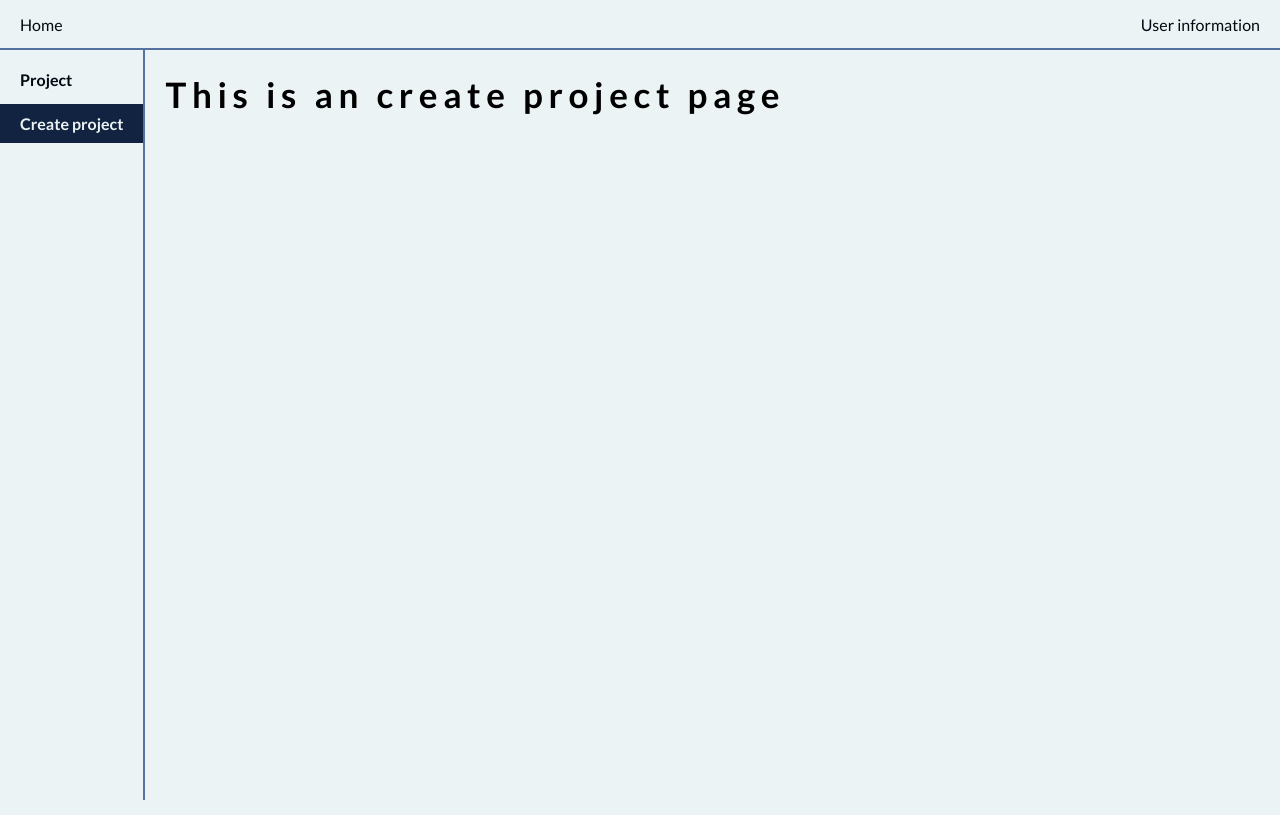
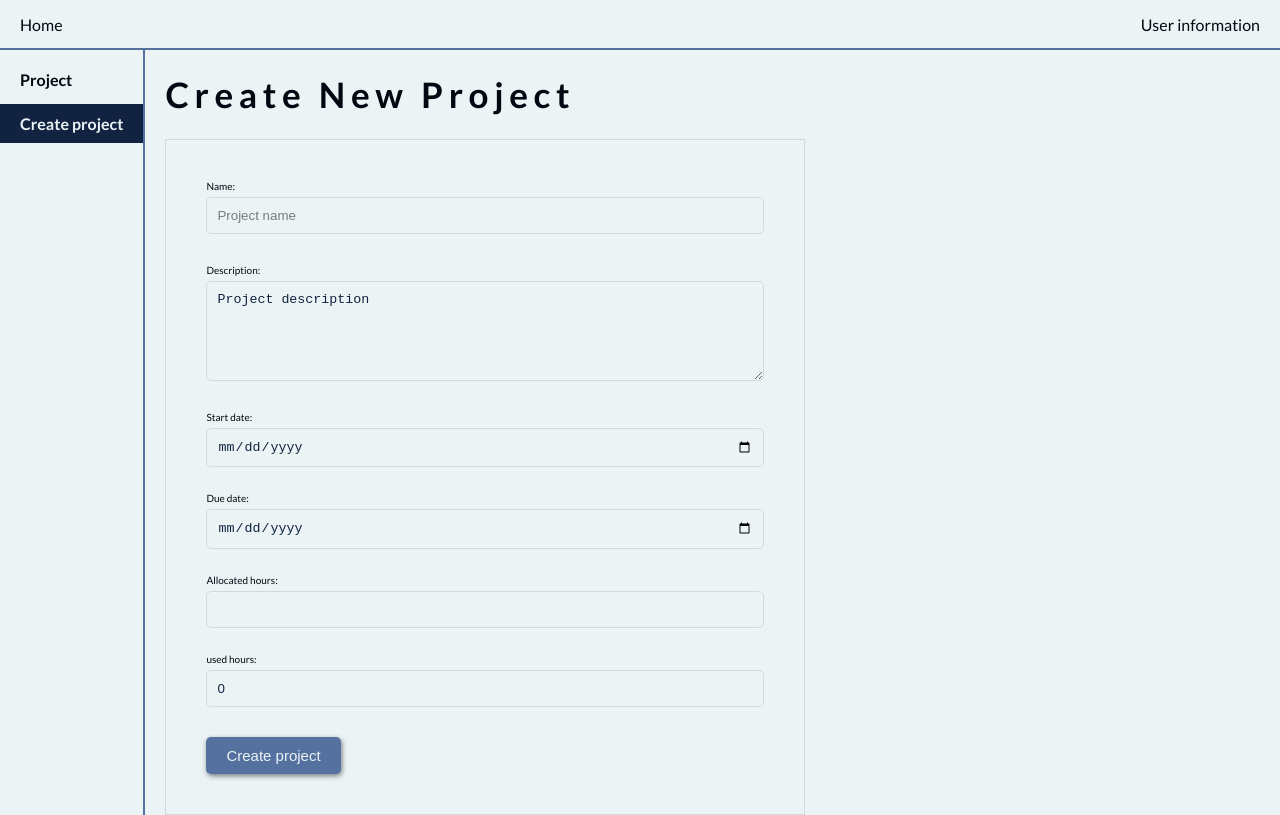
Before and after one commit to raul-octavian/roa-project-management-tool, a Vue app: page /createProject in a window 1280 px wide. Built offline with nearby package versions, Linux system fonts and the light colour scheme.

Commit message:
basic form styles

```diff
--- a/src/CSS/_variables.css
+++ b/src/CSS/_variables.css
@@ -16,6 +16,7 @@
 
 	/* transparency color overlay */
 	--primary-transparent: rgba(2, 8, 17, 0.1);
+	--primary-transparent-focus: rgba(2, 8, 17, 0.5);
 	/* --primary-transparent: rgba(var(--primary-color), 0.1); */
 
 	/* base sizes */
--- a/src/CSS/base_styles.css
+++ b/src/CSS/base_styles.css
@@ -9,6 +9,7 @@ body {
 body {
 	font-family: var(--base-font);
 	background-color: var(--primary-bg);
+	color: var(--primary-color);
 }
 p {
 	font-size: var(--base-1);
@@ -35,3 +36,91 @@ a {
 	padding: 0 20px;
 	color: var(--primary-color);
 }
+
+/* forms */
+
+form {
+	display: flex;
+	flex-direction: column;
+	justify-content: center;
+	gap: var(--base-4);
+	width: 100%;
+	color: var(--primary-color);
+}
+
+form *:focus {
+	outline: none;
+	transition: all 200ms ease-in-out;
+	border: 1px solid var(--primary-transparent-focus);
+}
+form input,
+form textarea {
+	background: transparent;
+	border-radius: var(--base-xs);
+	padding: var(--base-sm);
+	border: 1px solid var(--primary-transparent);
+	color: var(--secondary-color);
+}
+form label {
+	margin-bottom: var(--base-xs);
+	font-size: var(--base-sm);
+}
+
+input {
+	width: 100%;
+}
+
+input::placeholder {
+	color: var(--primary-transparent-focus);
+}
+
+textarea {
+	min-height: 100px;
+}
+
+/* form structure */
+
+.form-wrapper {
+	display: flex;
+	justify-content: center;
+	border: 1px solid var(--primary-transparent);
+	padding: var(--base-6);
+	width: 50vw;
+}
+
+.form__fields,
+.form__timeSchedule {
+	display: flex;
+	flex-direction: column;
+	justify-content: center;
+	gap: var(--base-3);
+}
+.form__fields > div,
+.form__timeSchedule > div,
+.form__required-fields > div {
+	display: flex;
+	flex-direction: column;
+	justify-content: flex-start;
+}
+
+.form__actions {
+	color: var(--primary-color);
+}
+
+/* buttons */
+
+button {
+	padding: var(--base-sm) var(--base-2);
+	background: var(--tertiary-color);
+	border-radius: var(--base-xs);
+	color: var(--primary-bg);
+	border: none;
+	box-shadow: 1px 2px 5px var(--primary-transparent-focus);
+	font-size: var(--base-1);
+	transition: all 200ms ease-in-out;
+	cursor: pointer;
+}
+button:hover,
+button:focus {
+	box-shadow: 0px 0px 0px var(--primary-transparent-focus);
+}
--- a/src/views/CreateProject.vue
+++ b/src/views/CreateProject.vue
@@ -1,7 +1,85 @@
 <template>
   <div>
-    <div>
-      <h1>This is an create project page</h1>
+    <div class="view-basic">
+      <h1>Create New Project</h1>
+      <div class="form-wrapper">
+        <form action="">
+          <div class="form__required-fields">
+            <div>
+              <label class="label" for="name">Name:</label>
+              <input
+                type="text"
+                id="name"
+                class="form__input"
+                value=""
+                name="name"
+                placeholder="Project name"
+              />
+            </div>
+          </div>
+          <div class="form__fields">
+            <div>
+              <label class="label" for="description">Description:</label>
+              <textarea
+                onfocus="this.value=''; this.onfocus=null;"
+                id="description"
+                type="text"
+                class="form__input"
+                name="description"
+              >
+Project description</textarea
+              >
+            </div>
+          </div>
+          <div class="form__timeSchedule">
+            <div>
+              <label class="label" for="start_date">Start date:</label>
+              <input
+                type="date"
+                id="start_date"
+                name="start_date"
+                value=""
+                min=""
+                max=""
+              />
+            </div>
+            <div>
+              <label class="label" for="due_date">Due date:</label>
+              <input
+                type="date"
+                id="due_date"
+                name="due_date"
+                value=""
+                min=""
+                max=""
+              />
+            </div>
+            <div>
+              <label class="label" for="allocated-hours"
+                >Allocated hours:</label
+              >
+              <input
+                type="number"
+                id="allocated-hours"
+                name="allocated_hours"
+                value=""
+              />
+            </div>
+            <div>
+              <label class="label" for="used-hours">used hours:</label>
+              <input
+                type="number"
+                id="used-hours"
+                name="used_Hours"
+                value="0"
+              />
+            </div>
+          </div>
+          <div class="form__actions">
+            <button type="submit">Create project</button>
+          </div>
+        </form>
+      </div>
     </div>
   </div>
 </template>
@@ -14,4 +92,11 @@ export default {
 }
 </script>
 
-<style lang="scss" scoped></style>
+<style lang="css" scoped>
+.view-basic {
+  min-width: 80vw;
+  display: flex;
+  flex-direction: column;
+  justify-content: center;
+}
+</style>
```
